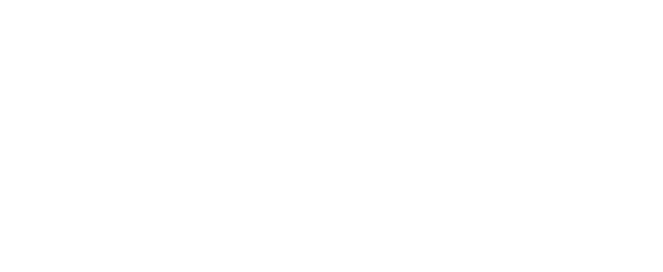
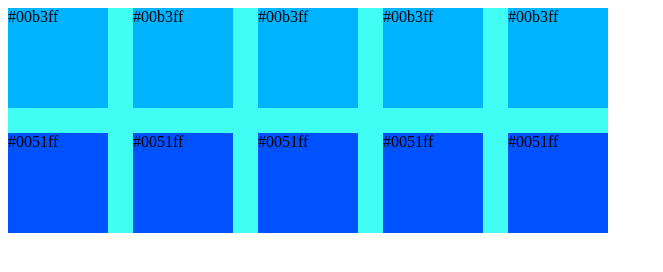
Before and after one commit to EdmundsEglitis/learn-css-grid, a plain HTML site: page datnēsgrid4.html in a window 1280 px wide. Shown: the whole page, without its empty margins (0-663 px from the left). Drawn offline with Linux system fonts and the light colour scheme.

Commit message:
uzdevumi

```diff
--- a/datnēsgrid4.html
+++ b/datnēsgrid4.html
@@ -0,0 +1,43 @@
+<!DOCTYPE html>
+<html lang="en">
+<head>
+    <meta charset="UTF-8">
+    <meta http-equiv="X-UA-Compatible" content="IE=edge">
+    <meta name="viewport" content="width=device-width, initial-scale=1.0">
+    <title>Document</title>
+    <style>
+
+        .container{
+            background-color: #40fef4;
+            width: 600px;
+            height: 225px;
+            display: grid;
+            row-gap: 25px;
+            column-gap: 25px;
+            grid-template-columns: 100px 100px 100px 100px 100px;
+            grid-template-rows: 100px 100px;
+        }
+        .item-1 {
+background-color: #00b3ff;
+}
+.item-2 {
+
+background-color: #0051ff;
+}
+</style>
+</head>
+<body>
+    <div class="container">
+<div class="item item-1">#00b3ff</div>
+<div class="item item-1">#00b3ff</div>
+<div class="item item-1">#00b3ff</div>
+<div class="item item-1">#00b3ff</div>
+<div class="item item-1">#00b3ff</div>
+<div class="item item-2">#0051ff</div>
+<div class="item item-2">#0051ff</div>
+<div class="item item-2">#0051ff</div>
+<div class="item item-2">#0051ff</div>
+<div class="item item-2">#0051ff</div>
+    </div>
+</body>
+</html>
--- a/tests.html
+++ b/datnēslayout-fr.html
@@ -5,8 +5,13 @@
     <meta http-equiv="X-UA-Compatible" content="IE=edge">
     <meta name="viewport" content="width=device-width, initial-scale=1.0">
     <title>Document</title>
+    <link rel="stylesheet" href="layout-fr.css">
 </head>
 <body>
-
+    <div class="container">
+<div class="item item-1">1fr</div>
+<div class="item item-2">4fr</div>
+<div class="item item-3">2fr</div>
+</div>
 </body>
 </html>
--- /dev/null
+++ b/layout-fr.css
@@ -0,0 +1,28 @@
+
+        *{
+            padding: 0;
+            margin: 0;
+        }
+        .container{
+            display: grid;
+            grid-template-columns: 1fr 4fr 2fr;
+            grid-template-rows:100000px;
+        }
+.item-1 {
+    background-color: red;
+size: 1fr;
+font-size: 50px;
+color: white;
+    }
+    .item-2 {
+        background-color: blue;
+    size: 4fr;
+    font-size: 50px;
+    color: white;
+        }
+        .item-3 {
+            background-color: green;
+        size: 2fr;
+        font-size: 50px;
+        color: white;
+            }
```
Also changed, not shown: datnēsgrid10.html (renamed from datnēsgrid4.html.html, +4 -4 lines).
